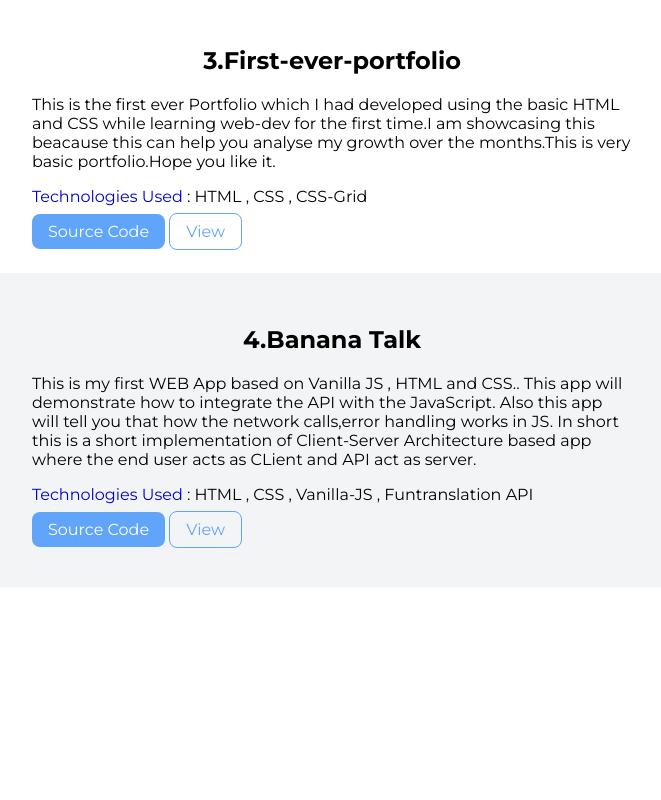
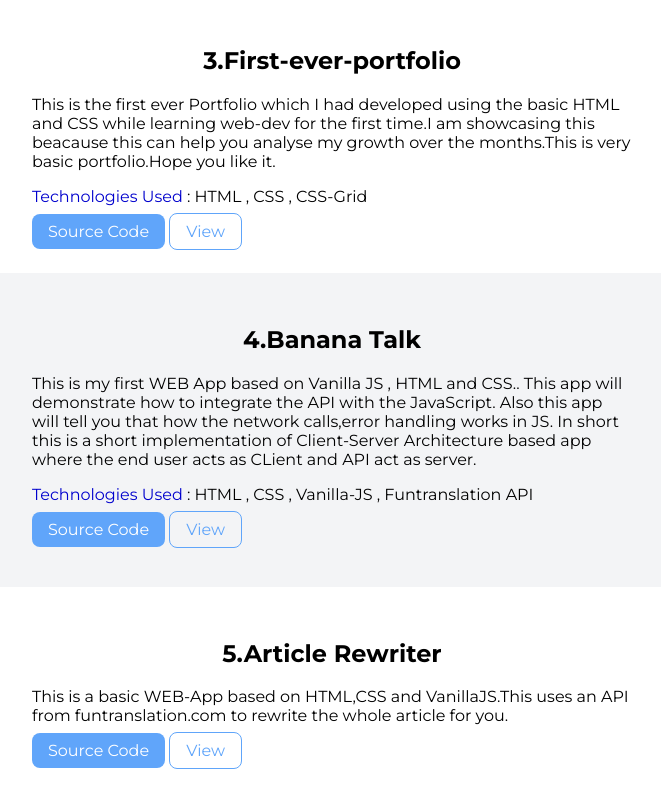
Before and after one commit to Sanskar-Choubey/Portfolio, a plain HTML site: page projects.html in a window 1280 px wide. Shown: the part 1236-2036 px from the top of the page, without its empty margins (308-969 px from the left). Before the commit the page ends 1831 px from the top, so only its background shows below. Drawn offline with Linux system fonts and the light colour scheme; a web font is replaced by a local one.

Commit message:
add:project

```diff
--- a/projects.html
+++ b/projects.html
@@ -84,6 +84,14 @@
             <p>
         </div>
     </section>
+    <section class="section">
+        <div class="container container-center">
+            <h1>5.Article Rewriter</h1>
+            <p>This is a basic WEB-App based on HTML,CSS and VanillaJS.This uses an API from funtranslation.com to rewrite the whole article for you.</p>
+                <a div class="link link-primary" href="https://github.com/Sanskar-Choubey/Article-Re-writer">Source Code</a>
+                <a div class="link link-secondary" href="https://article-rewriter.netlify.app/">View</a>
+        </div>
+    </section>
 
 </body>
 </html>
```
